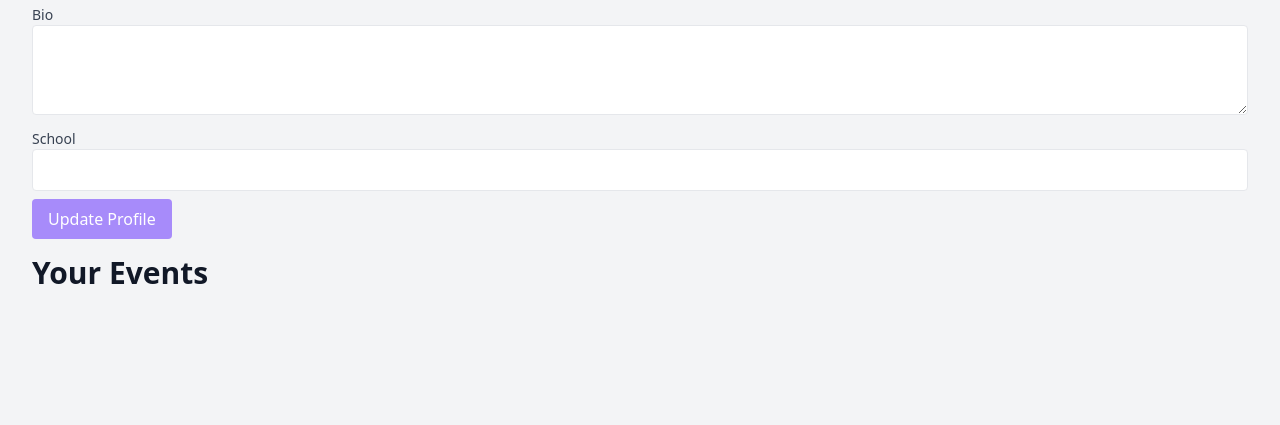
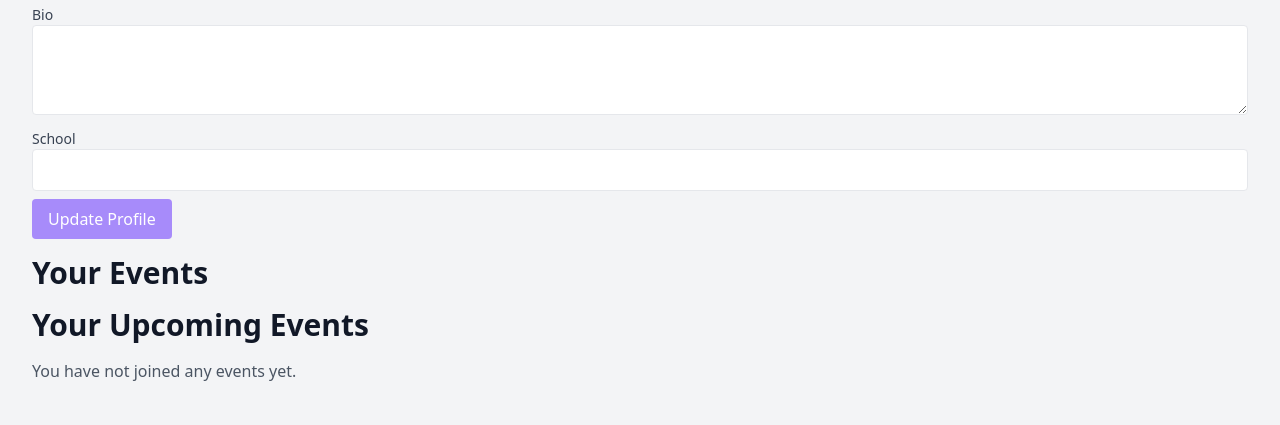
Before and after one commit to s890126/PlanUs_event_hosting, a FastAPI app: template templates/profile.html in a window 1280 px wide. Shown: the part 375-800 px from the top of the page. Run offline with FastAPI, Linux system fonts and the light colour scheme; the template is opened without the code that fills it, so the values that code supplies are empty; parts of the project's set-up code (start-up, migrations or seed data) failed here and were passed over; some libraries are stand-ins or nearby versions.

Commit message:
modified profile page

```diff
--- a/app/main.py
+++ b/app/main.py
@@ -9,6 +9,7 @@ from fastapi.templating import Jinja2Templates
 import shutil
 import os
 from .config import settings
+from datetime import datetime
 
 models.Base.metadata.create_all(bind = engine)
 
@@ -46,7 +47,12 @@ def get_general_profile(user_id: int, request: Request, db: Session = Depends(ge
     return templates.TemplateResponse("general_profile.html", {"request": request, "user": user})
 
 @app.get("/{user_id}/profile", response_class=HTMLResponse)
-def get_profile(user_id: int, request: Request, db: Session = Depends(get_db), current_user: models.User = Depends(oauth2.get_current_user)):
+def get_profile(
+    user_id: int,
+    request: Request,
+    db: Session = Depends(get_db),
+    current_user: models.User = Depends(oauth2.get_current_user)
+):
     user = db.query(models.User).filter(models.User.id == user_id).first()
     if not user:
         raise HTTPException(status_code=status.HTTP_404_NOT_FOUND, detail="User not found")
@@ -56,8 +62,38 @@ def get_profile(user_id: int, request: Request, db: Session = Depends(get_db), c
 
     events = db.query(models.Event).filter(models.Event.host_id == user_id).all()
 
-    return templates.TemplateResponse("profile.html", {"request": request, "user": user, "events": events})
+    # Query for events the user has joined
+    now = datetime.utcnow()
+    joined_events_query = db.query(
+        models.Event.id,
+        models.Event.title,
+        models.Event.event_time,
+        models.Event.location
+    ).join(
+        models.Attend, models.Attend.event_id == models.Event.id
+    ).filter(
+        models.Attend.user_id == current_user.id,
+        models.Event.event_time >= now
+    ).order_by(
+        models.Event.event_time.asc()
+    ).all()
 
+    joined_events = [
+        {
+            "id": event.id,
+            "title": event.title,
+            "event_time": event.event_time,
+            "location": event.location
+        }
+        for event in joined_events_query
+    ]
+
+    return templates.TemplateResponse("profile.html", {
+        "request": request,
+        "user": user,
+        "events": events,
+        "joined_events": joined_events
+    })
 
 @app.post("/{user_id}/upload_profile_picture", response_class=HTMLResponse)
 def upload_profile_picture(
--- a/app/routers/auth.py
+++ b/app/routers/auth.py
@@ -31,6 +31,6 @@ def login(user_credentials : OAuth2PasswordRequestForm = Depends(), db : Session
 def logout():
     content = "<div>Logout successful!</div>"
     response = HTMLResponse(content=content, status_code=status.HTTP_200_OK)
-    response.delete_cookie(key="access_token", path="/")
+    response.delete_cookie(key= "access_token", path="/")
     response.headers['hx-redirect'] = '/loginpage'
     return response
--- a/templates/profile.html
+++ b/templates/profile.html
@@ -29,7 +29,7 @@
     <h2 class="text-3xl font-bold mb-4">Your Events</h2>
     {% for event in events %}
     <div class="bg-white shadow-md rounded-lg p-6 mb-6 relative" id="event-{{ event.id }}">
-        <h3 class="text-2xl font-bold text-gray-800">{{ event.title }}</h3>
+        <h3 class="text-2xl font-bold text-gray-800"><a href="/events/{{ event.id }}">{{ event.title }}</a></h3>
         <form action="/events/update/{{ event.id }}" method="post" enctype="multipart/form-data" class="space-y-4 mb-4">
             <input type="hidden" name="current_picture" value="{{ event.picture }}">
             <div>
@@ -63,6 +63,25 @@
         </div>
     </div>
     {% endfor %}
+    <h2 class="text-3xl font-bold mb-4">Your Upcoming Events</h2>
+    {% if joined_events %}
+    {% for event in joined_events %}
+    <div class="bg-white shadow-md rounded-lg p-6 mb-6 relative" id="joined-event-{{ event.id }}">
+        <h3 class="text-2xl font-bold text-gray-800">
+            <a href="/events/{{ event.id }}" hx-get="/events/{{ event.id }}" hx-target="#joined-event-{{ event.id }}" hx-swap="outerHTML">
+                {{ event.title }}
+            </a>
+        </h3>
+        <p class="text-gray-600">Time: {{ event.event_time.strftime('%Y-%m-%d %H:%M') }}</p>
+        <p class="text-gray-600">Location: {{ event.location }}</p>
+    </div>
+    {% endfor %}
+
+    {% else %}
+    <p class="text-gray-600">You have not joined any events yet.</p>
+    {% endif %}
+
+
 </div>
 
 <div id="confirmation-modal" class="fixed inset-0 bg-gray-500 bg-opacity-75 flex items-center justify-center hidden">
```
Also changed, not shown: app/routers/event.py (+1 -11 lines), static/images/40_pic.jpg (added).
